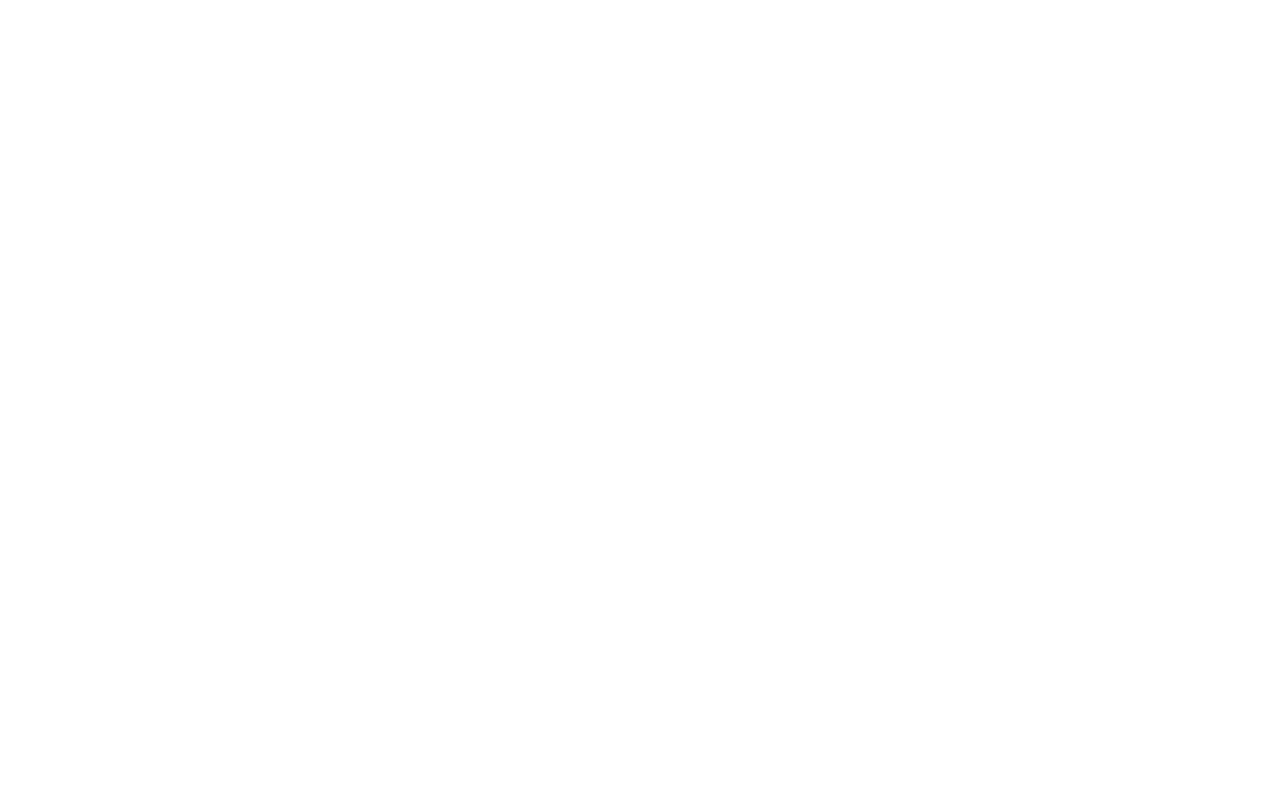
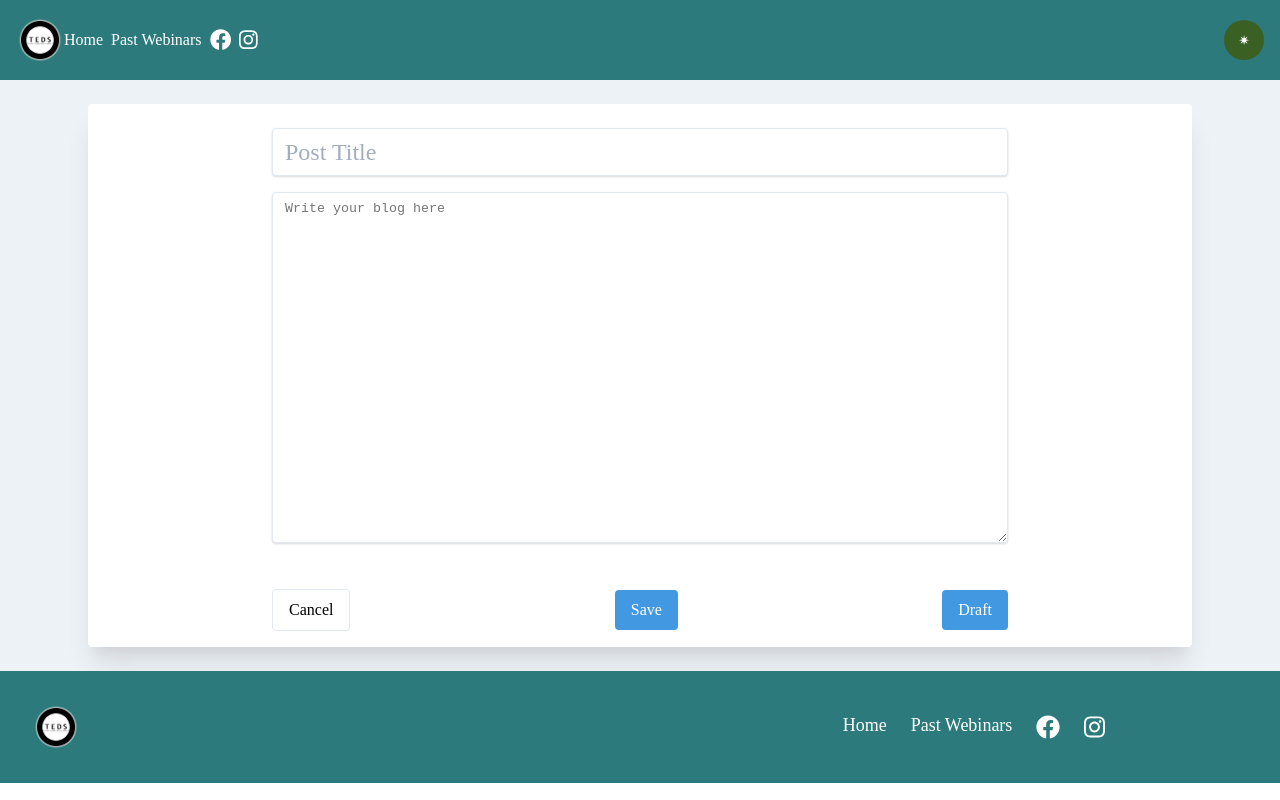
Before and after one commit to AmitKuntal/weareteds, a React (Create React App) app: page /create/post in a window 1280 px wide. Built offline with nearby package versions, Linux system fonts and the light colour scheme.

Commit message:
Create Post Screen and Route added

```diff
--- a/src/App.js
+++ b/src/App.js
@@ -1,6 +1,7 @@
 import React from 'react';
 import {BrowserRouter as Router, Switch, Route} from 'react-router-dom';
 import Home from './home';
+import CreatePost from './createpost';
 
 
 function App(props) {
@@ -8,6 +9,7 @@
     <Router>
       <Route path="/" exact component={Home}/>
       <Route path="/index" exact component={Home}/>
+      <Route path="/create/post" exact component={CreatePost}/>
     </Router>
   );
 }
--- /dev/null
+++ b/src/components/createpostform.jsx
@@ -0,0 +1,37 @@
+import React from 'react';
+
+function CreatePostForm() {
+  return (
+      <div className="container px-4 md:px-0 max-w-6xl mx-auto mt-6 mb-6">
+        <div className="mx-0 sm:mx-6">
+            <div className="bg-gray-200 w-full text-xl md:text-2xl text-gray-800 leading-normal rounded-t">
+                <div className="flex flex-wrap h-full justify-center bg-white rounded overflow-hidden shadow-xl">
+                <form className="bg-white shadow-md w-2/3 rounded px-8 pt-6 pb-8 mb-4">
+                    <div className="mb-4">
+                    <input className="shadow appearance-none border rounded w-full py-2 px-3 text-gray-700 leading-tight focus:outline-none focus:shadow-outline" id="title" type="text" placeholder="Post Title" />
+                    </div>
+                    <div className="mb-6">
+                    <textarea className="shadow appearance-none border border-red-500 rounded w-full py-2 px-3 overflow-hidden text-gray-700 mb-3 leading-tight focus:outline-none focus:shadow-outline"
+                    id="content" type="text" placeholder="Write your blog here"
+                    rows={20} />
+                    </div>
+                    <div className="flex items-center justify-between">
+                    <button className="bg-red-500 hover:bg-red-700 text-black  py-2 px-4 border border-red-800 rounded text-base sm:text-lg md:text-xl lg:text-2xl xl:text-3xl" type="button">
+                        Cancel
+                    </button>
+                    <button className="bg-blue-500 hover:bg-blue-700 text-white py-2 px-4 rounded focus:outline-none focus:shadow-outline text-base sm:text-lg md:text-xl lg:text-2xl xl:text-3xl" type="button">
+                        Save
+                    </button>
+                    <button className="bg-blue-500 hover:bg-blue-700 text-white py-2 px-4 rounded focus:outline-none focus:shadow-outline text-base sm:text-lg md:text-xl lg:text-2xl xl:text-3xl" type="button">
+                        Draft
+                    </button>
+                    </div>
+                </form>
+                </div>
+            </div>
+        </div>
+      </div>
+  );
+}
+
+export default CreatePostForm;
--- /dev/null
+++ b/src/createpost.jsx
@@ -0,0 +1,16 @@
+import React from 'react';
+import Navbar from './components/navbar';
+import CreatePostForm from './components/createpostform';
+import Footer from './components/footer';
+
+function CreatePost() {
+  return (
+    <div className="bg-gray-200">
+      <Navbar />
+      <CreatePostForm />
+      <Footer />
+    </div>
+  );
+}
+
+export default CreatePost;
```
Also changed, not shown: tailwind.config.js (+14 -0 lines).
